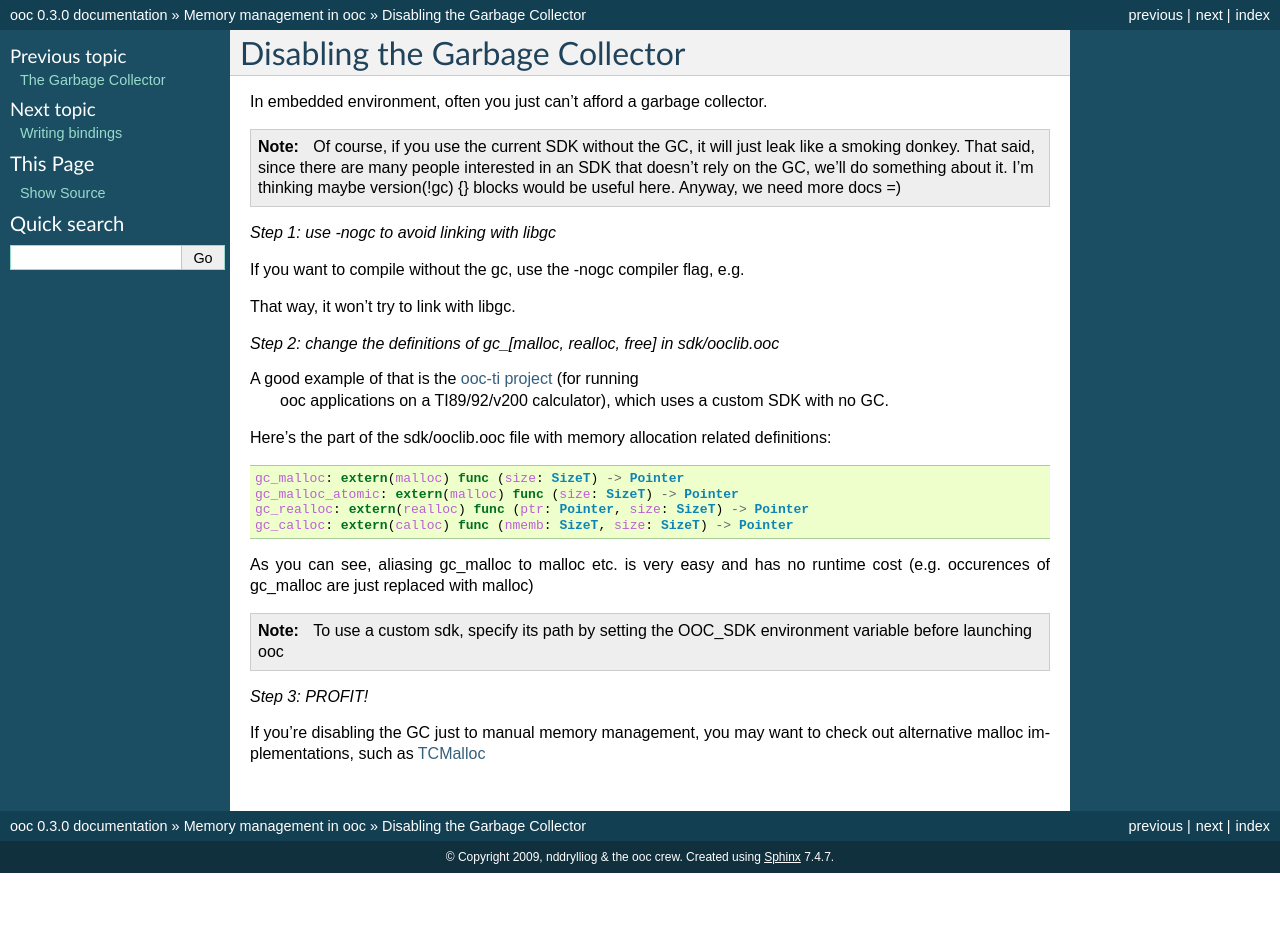
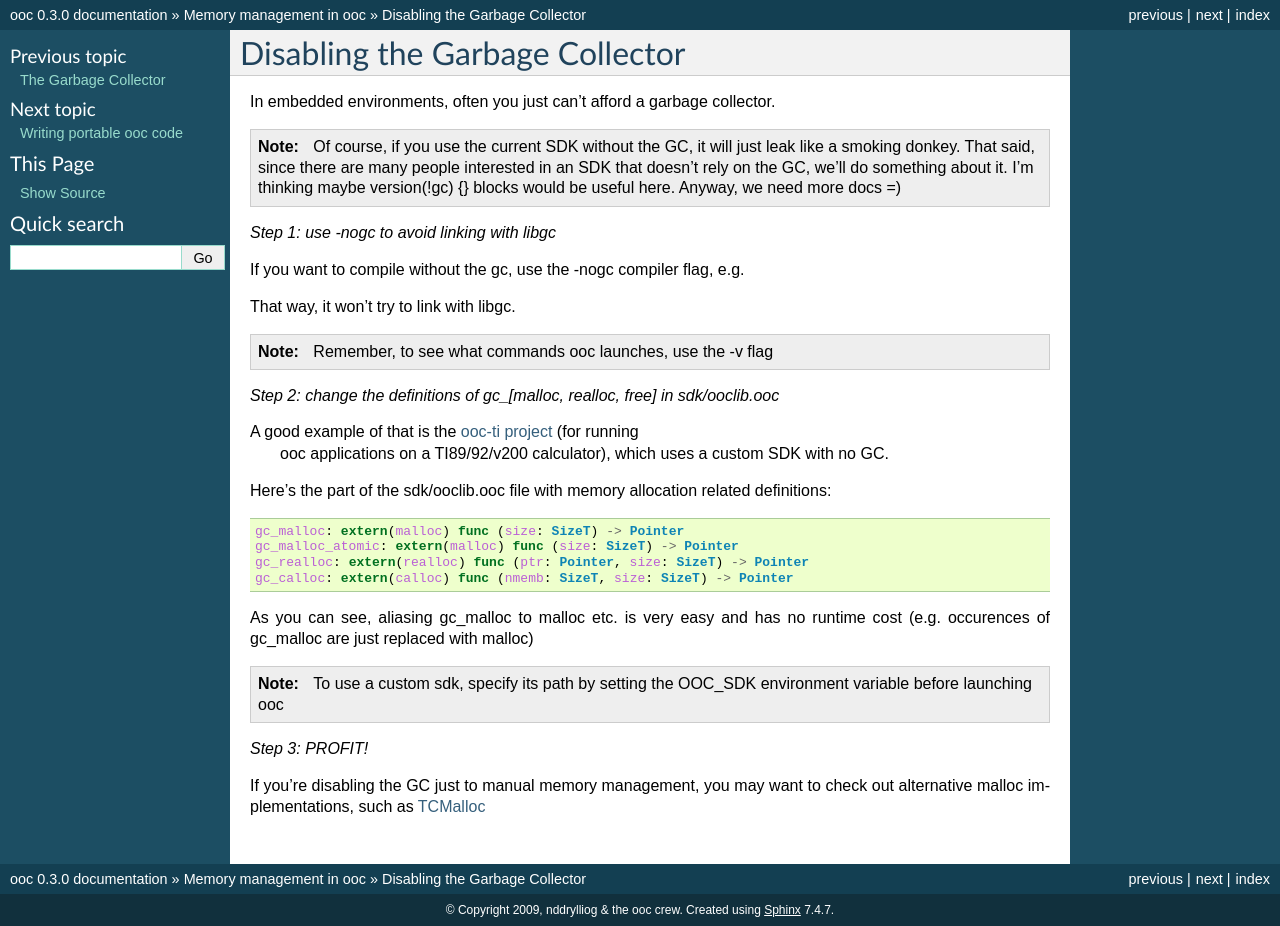
Before and after one commit to fasterthanlime/ooc-docs, a Sphinx documentation site: the page built from source/memory/no-gc.rst, in a window 1280 px wide. Built offline with Sphinx 7.4.7, drawn with Linux system fonts in a browser that asks for light colours; before the commit the page ends 900 px from its top, so only the background shows below that.

Commit message:
Added the 'How to write portable ooc code' section, added the versionblocks article

```diff
--- a/source/index.rst
+++ b/source/index.rst
@@ -13,6 +13,7 @@
 
    language/index.rst
    memory/index.rst
+   portable/index.rst
    bindings.rst
    json.rst
 
--- a/source/memory/no-gc.rst
+++ b/source/memory/no-gc.rst
@@ -1,7 +1,7 @@
 Disabling the Garbage Collector
 ===============================
 
-In embedded environment, often you just can't afford a garbage collector.
+In embedded environments, often you just can't afford a garbage collector.
 
 .. note::
 
@@ -17,6 +17,10 @@
 .. ooc -nogc myfile.ooc
 
 That way, it won't try to link with libgc.
+
+.. note::
+
+    Remember, to see what commands ooc launches, use the -v flag
 
 *Step 2: change the definitions of gc_[malloc, realloc, free] in sdk/ooclib.ooc*
 
--- /dev/null
+++ b/source/portable/index.rst
@@ -0,0 +1,7 @@
+Writing portable ooc code
+=========================
+
+.. toctree::
+    :maxdepth: 2
+
+    versionblocks.rst
```
Also changed, not shown: source/portable/versionblocks.rst (added, +63 -0 lines).
